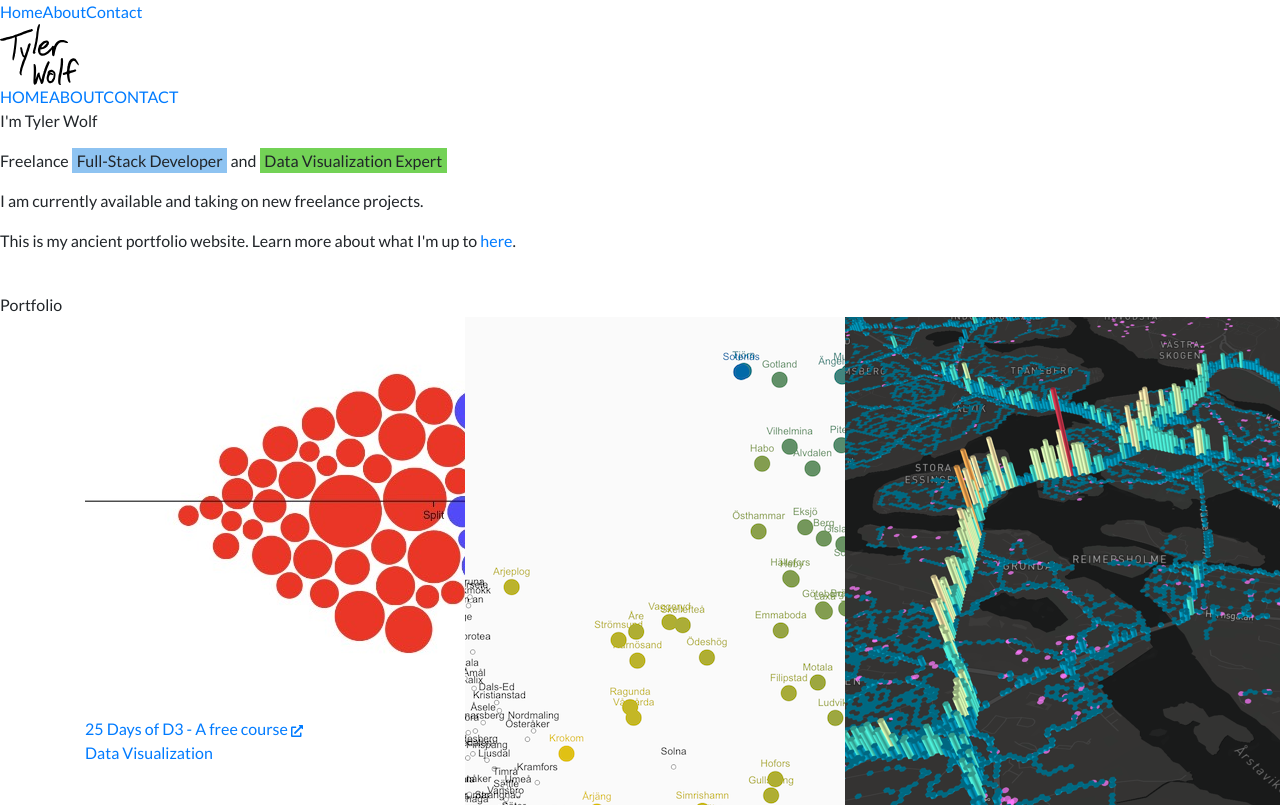
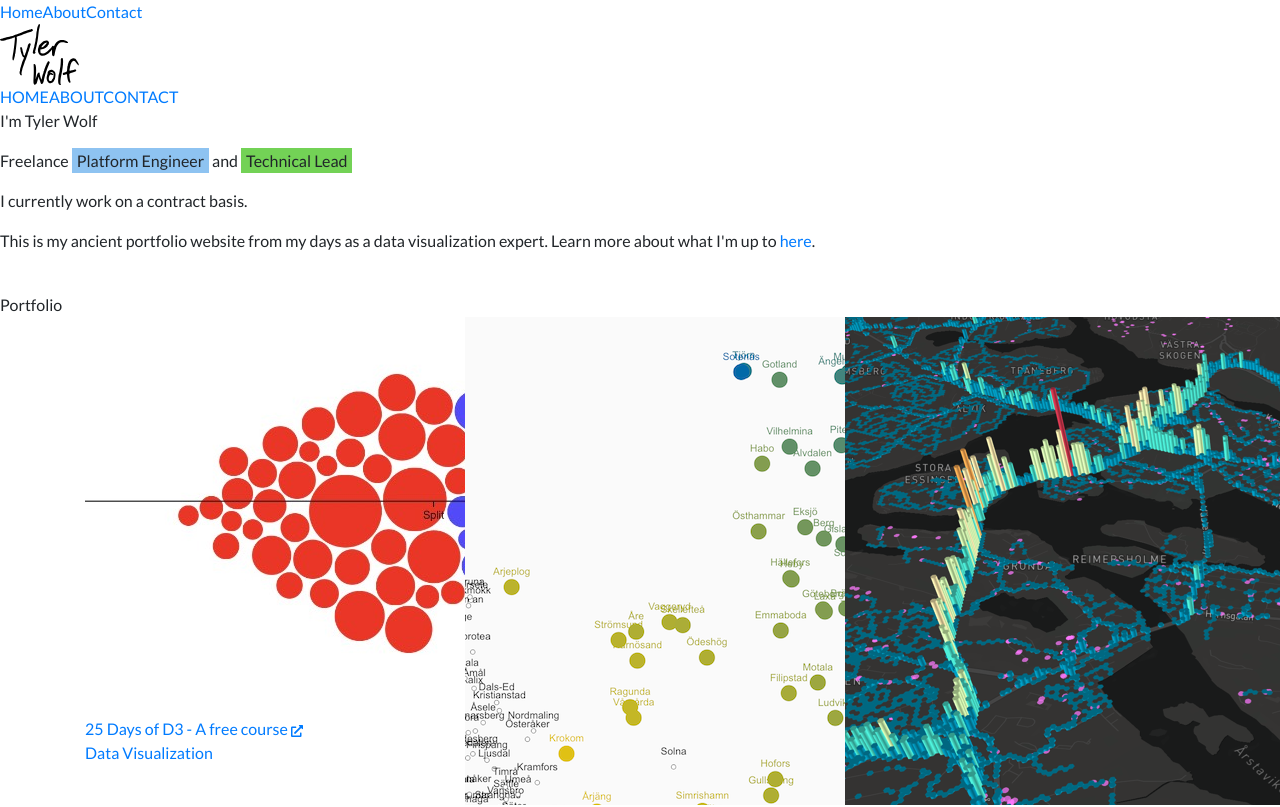
Before and after one commit to thetylerwolf/website, a React (Create React App) app: page /home in a window 1280 px wide. Shown: the top 807 px of the page. Built offline with nearby package versions, Linux system fonts and the light colour scheme.

Commit message:
UPDATE copy update

```diff
--- a/package.json
+++ b/package.json
@@ -31,5 +31,5 @@
   "devDependencies": {
     "gh-pages": "^2.0.1"
   },
-  "homepage": "https://tylernwolf.com"
+  "homepage": "https://portfolio.tylernwolf.com"
 }
--- a/public/index.html
+++ b/public/index.html
@@ -17,7 +17,7 @@
     </script>
     <meta
       name="description"
-      content="Full-Stack Developer. Specialized in frontend and interactive graphics. See my Portfolio."
+      content="Platform Engineer and interactive graphics. See my Portfolio."
     />
     <meta charset="utf-8" />
     <meta
--- a/src/components/About.js
+++ b/src/components/About.js
@@ -37,9 +37,9 @@ export default class About extends Component {
               <p>
                 I'm Tyler Wolf. I am a{" "}
                 <span className="highlight-2">
-                  full-stack developer/data visualization expert
+                  platform engineer/techincal lead
                 </span>
-                . I have been working in software development for 11 years.
+                . I have been working in software development for 14 years.
               </p>
               {/* <p>
                 I have a degree in Electrical Engineering (EE) from the
--- a/src/components/Home.js
+++ b/src/components/Home.js
@@ -99,14 +99,14 @@ export default class Home extends Component {
               </p>
               <p>
                 Freelance{" "}
-                <span className="highlight-2">Full-Stack Developer</span> and{" "}
-                <span className="highlight-1">Data Visualization Expert</span>
+                <span className="highlight-2">Platform Engineer</span> and{" "}
+                <span className="highlight-1">Technical Lead</span>
               </p>
               <p>
-                I am currently available and taking on new freelance projects.
+                I currently work on a contract basis.
               </p>
               <p>
-                This is my ancient portfolio website. Learn more about what I'm up to{" "}
+                This is my ancient portfolio website from my days as a data visualization expert. Learn more about what I'm up to{" "}
                 <a href="https://tylernwolf.com">here</a>.
               </p>
               {/* <p>In industry terms, I make <span className="highlight-2">data visualizations</span> and <span className="highlight-2">design digital products</span></p> */}
```
Also changed, not shown: 1 other file (tests, documents, lock files or other folders).
